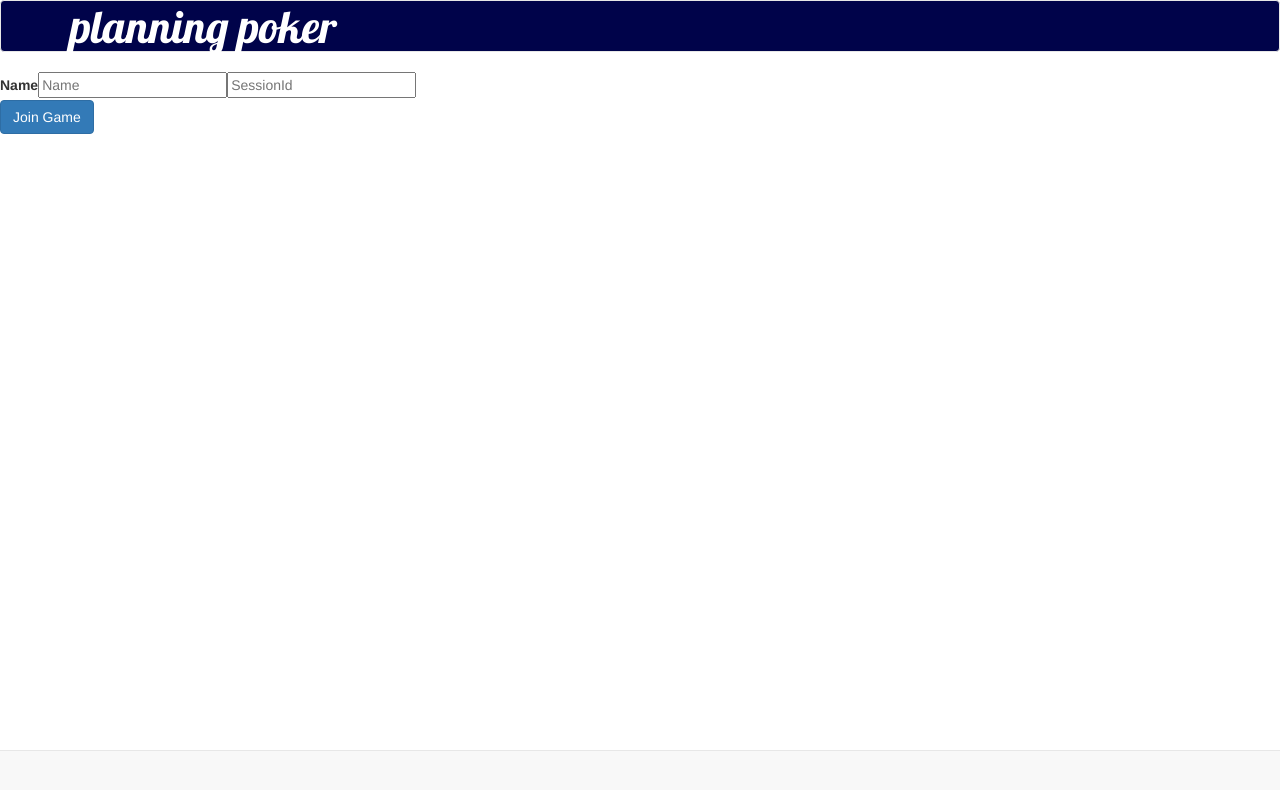
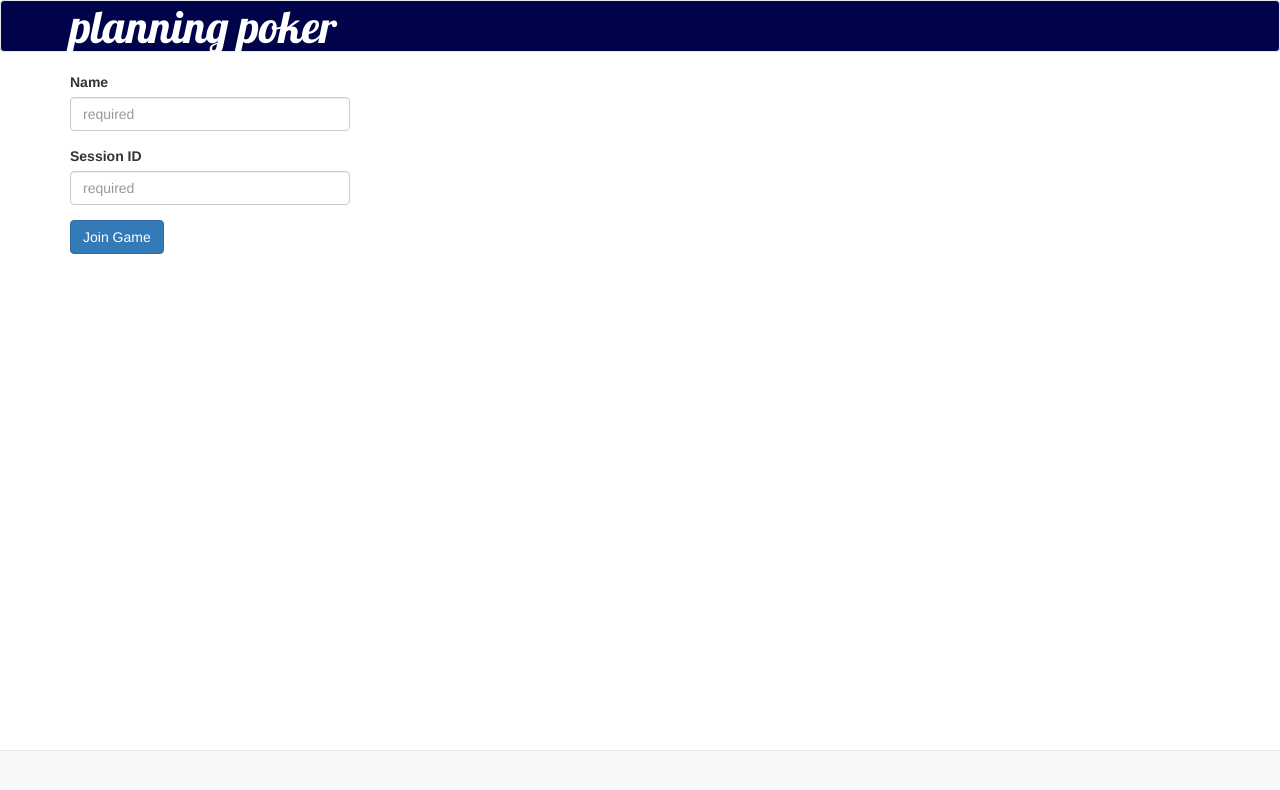
Before and after one commit to richashworth/planningpoker, a React (Create React App) app in the folder ui/: page /join in a window 1280 px wide. Shown: the top 790 px of the page. Built offline with nearby package versions, Linux system fonts and the light colour scheme.

Commit message:
join game form

```diff
--- a/ui/src/components/NameInput.js
+++ b/ui/src/components/NameInput.js
@@ -8,7 +8,7 @@ const NameInput = (props) => {
     <input
       pattern=".{0}|.{3,}" required
       title="Name must contain at least 3 characters"
-      placeholder="Enter Text"
+      placeholder="required"
       className="form-control"
       value={props.playerName}
       onChange={props.onPlayerNameInputChange}
--- a/ui/src/pages/CreateGame.js
+++ b/ui/src/pages/CreateGame.js
@@ -34,7 +34,9 @@ class CreateGame extends Component {
     return (
     <div className="container">
       <form onSubmit={this.onFormSubmit}>
-        <NameInput playerName={this.state.playerName} onPlayerNameInputChange={this.onPlayerNameInputChange}/>
+        <NameInput
+          playerName={this.state.playerName}
+          onPlayerNameInputChange={this.onPlayerNameInputChange}/>
         <button type="submit" className="btn btn-primary">
           Submit
         </button>
--- a/ui/src/pages/JoinGame.js
+++ b/ui/src/pages/JoinGame.js
@@ -1,6 +1,7 @@
 import React, {Component} from 'react';
 import {connect} from 'react-redux';
 import {joinGame} from '../actions';
+import NameInput from '../components/NameInput';
 
 class JoinGame extends Component {
 
@@ -33,30 +34,28 @@ class JoinGame extends Component {
 
   render() {
     return (
-      <form onSubmit={this.onFormSubmit} className="input-group">
-        <div>
-          <label>Name</label>
+      <div className="container">
+        <form onSubmit={this.onFormSubmit} >
+          <NameInput
+            playerName={this.state.playerName}
+            onPlayerNameInputChange={this.onPlayerNameInputChange}/>
+          <div className="form-group">
+            <label> Session ID </label>
             <input
-            placeholder="Name"
-            className="form-input"
-            value={this.state.playerName}
-            onChange={this.onPlayerNameInputChange}
-          />
-          <input
-            placeholder="SessionId"
-            className="form-input"
+              className="form-control"
               value={this.state.sessionId}
+              placeholder="required"
+              required
               type="number"
               min="1"
               onChange={this.onSessionInputChange}
             />
         </div>
-        <div>
           <button type="submit" className="btn btn-primary">
             Join Game
           </button>
+        </form>
       </div>
-      </form>
     );
   }
 }
```
Lines whose indentation alone changed are shown as unchanged.
